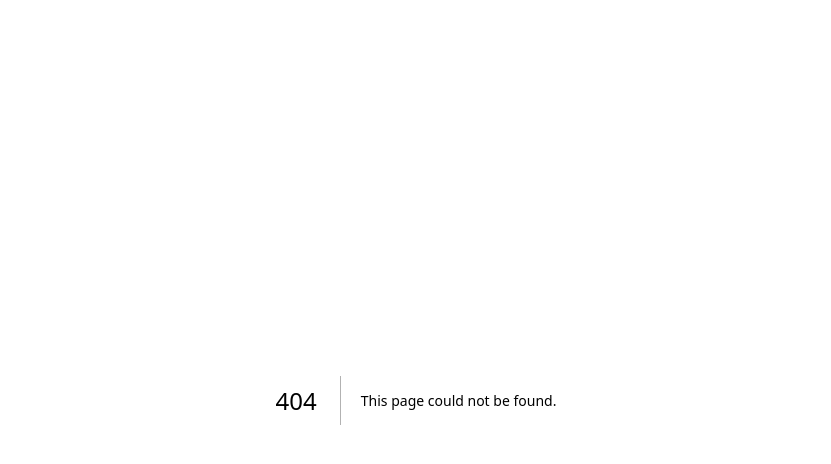
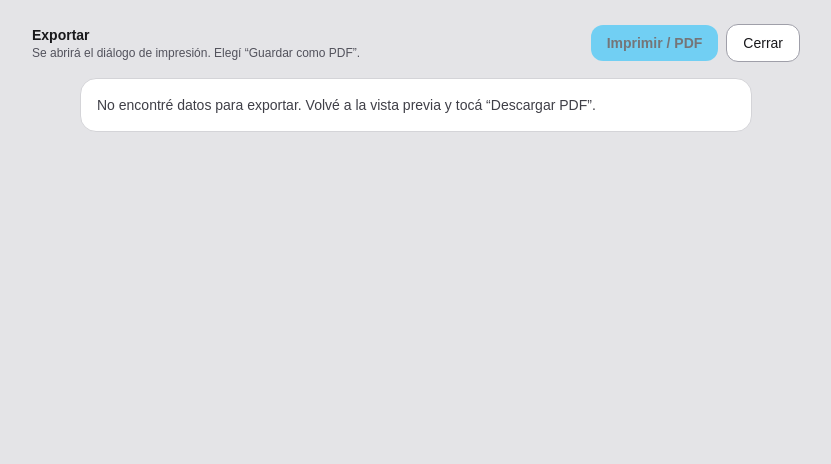
Before and after one commit to dr16tiktok/mycv, a Next.js app: page /print in a window 1280 px wide. Before the commit this address had no page. Shown: the top 464 px of the page, without its empty margins (224-1055 px from the left). Built offline with nearby package versions, Linux system fonts and the light colour scheme.

Commit message:
feat: add PDF export via print view

```diff
--- a/app/page.tsx
+++ b/app/page.tsx
@@ -196,6 +196,19 @@ export default function Home() {
     templateRegistry[0].id
   );
   const [previewZoom, setPreviewZoom] = useState(0.55);
+
+  function openPrintView() {
+    try {
+      localStorage.setItem(
+        "mycv:print",
+        JSON.stringify({ templateId, cvData, savedAt: Date.now() })
+      );
+    } catch {
+      // ignore
+    }
+
+    window.open("/print", "_blank", "noopener,noreferrer");
+  }
 
   const steps = useMemo<WizardStep[]>(() => {
     const selected = socialOptions.filter((s) => socials[s.id]);
@@ -678,7 +691,7 @@ export default function Home() {
                   </span>
                 </div>
 
-                <div className="flex items-center justify-between rounded-2xl border border-zinc-800 bg-zinc-900 px-3 py-2">
+                <div className="flex items-center justify-between gap-2 rounded-2xl border border-zinc-800 bg-zinc-900 px-3 py-2">
                   <button
                     type="button"
                     onClick={() =>
@@ -688,9 +701,20 @@ export default function Home() {
                   >
                     Zoom −
                   </button>
-                  <div className="text-xs text-zinc-400">
-                    {Math.round(previewZoom * 100)}%
+
+                  <div className="flex items-center gap-2">
+                    <div className="text-xs text-zinc-400">
+                      {Math.round(previewZoom * 100)}%
+                    </div>
+                    <button
+                      type="button"
+                      onClick={openPrintView}
+                      className="rounded-xl bg-sky-400 px-3 py-2 text-xs font-semibold text-zinc-950 hover:bg-sky-300"
+                    >
+                      Descargar PDF
+                    </button>
                   </div>
+
                   <button
                     type="button"
                     onClick={() =>
--- /dev/null
+++ b/app/print/page.tsx
@@ -0,0 +1,111 @@
+"use client";
+
+import { useEffect, useMemo, useState } from "react";
+import type { CvData } from "@/lib/cv";
+import { RenderTemplate, type TemplateId } from "@/templates";
+import { CvPaper } from "@/components/CvPaper";
+
+type StoredPrintPayload = {
+  templateId: TemplateId;
+  cvData: CvData;
+  savedAt: number;
+};
+
+export default function PrintPage() {
+  const [payload, setPayload] = useState<StoredPrintPayload | null>(null);
+
+  useEffect(() => {
+    try {
+      const raw = localStorage.getItem("mycv:print");
+      if (!raw) return;
+      const parsed = JSON.parse(raw) as StoredPrintPayload;
+      if (!parsed?.templateId || !parsed?.cvData) return;
+      setPayload(parsed);
+    } catch {
+      // ignore
+    }
+  }, []);
+
+  const canPrint = !!payload;
+
+  // Trigger print once content is mounted.
+  useEffect(() => {
+    if (!canPrint) return;
+    const t = setTimeout(() => {
+      window.print();
+    }, 250);
+    return () => clearTimeout(t);
+  }, [canPrint]);
+
+  const title = useMemo(() => {
+    if (!payload) return "Exportar";
+    const name = payload.cvData.fullName?.trim();
+    return name ? `CV - ${name}` : "CV";
+  }, [payload]);
+
+  return (
+    <div className="min-h-screen bg-zinc-200 p-6 text-zinc-900">
+      <style jsx global>{`
+        @page {
+          size: A4;
+          margin: 0;
+        }
+        @media print {
+          html,
+          body {
+            background: #fff !important;
+          }
+          .no-print {
+            display: none !important;
+          }
+          .print-sheet {
+            box-shadow: none !important;
+            border: none !important;
+            margin: 0 !important;
+          }
+        }
+      `}</style>
+
+      <div className="no-print mx-auto mb-4 flex max-w-3xl items-center justify-between gap-3">
+        <div>
+          <div className="text-sm font-semibold">{title}</div>
+          <div className="text-xs text-zinc-600">
+            Se abrirá el diálogo de impresión. Elegí “Guardar como PDF”.
+          </div>
+        </div>
+        <div className="flex items-center gap-2">
+          <button
+            type="button"
+            onClick={() => window.print()}
+            disabled={!canPrint}
+            className="rounded-xl bg-sky-400 px-4 py-2 text-sm font-semibold text-zinc-950 disabled:opacity-50"
+          >
+            Imprimir / PDF
+          </button>
+          <button
+            type="button"
+            onClick={() => window.close()}
+            className="rounded-xl border border-zinc-400 bg-white px-4 py-2 text-sm"
+          >
+            Cerrar
+          </button>
+        </div>
+      </div>
+
+      {!payload ? (
+        <div className="no-print mx-auto max-w-2xl rounded-2xl border border-zinc-300 bg-white p-4 text-sm text-zinc-700">
+          No encontré datos para exportar. Volvé a la vista previa y tocá “Descargar
+          PDF”.
+        </div>
+      ) : (
+        <div className="mx-auto flex w-full justify-center">
+          <div className="print-sheet">
+            <CvPaper>
+              <RenderTemplate id={payload.templateId} data={payload.cvData} />
+            </CvPaper>
+          </div>
+        </div>
+      )}
+    </div>
+  );
+}
```
